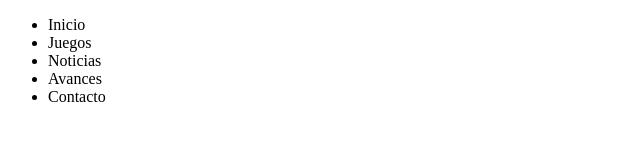
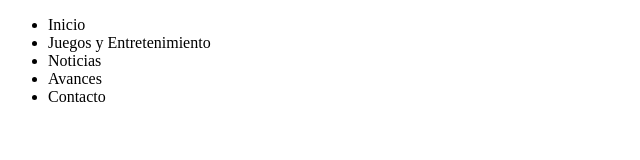
Before and after one commit to pelechis2211/portafolio-pablo, a plain HTML site: page index.html in a window 1280 px wide. Shown: the whole page, without its empty margins (0-640 px from the left). Drawn offline with Linux system fonts and the light colour scheme.

Commit message:
Agregando en la lista de juegos y entretenimiento

```diff
--- a/index.html
+++ b/index.html
@@ -8,7 +8,7 @@
 <body>
     <ul>
         <li>Inicio</li>
-        <li>Juegos</li>
+        <li>Juegos y Entretenimiento</li>
         <li>Noticias</li>
         <li>Avances</li>
         <li>Contacto</li>
```
